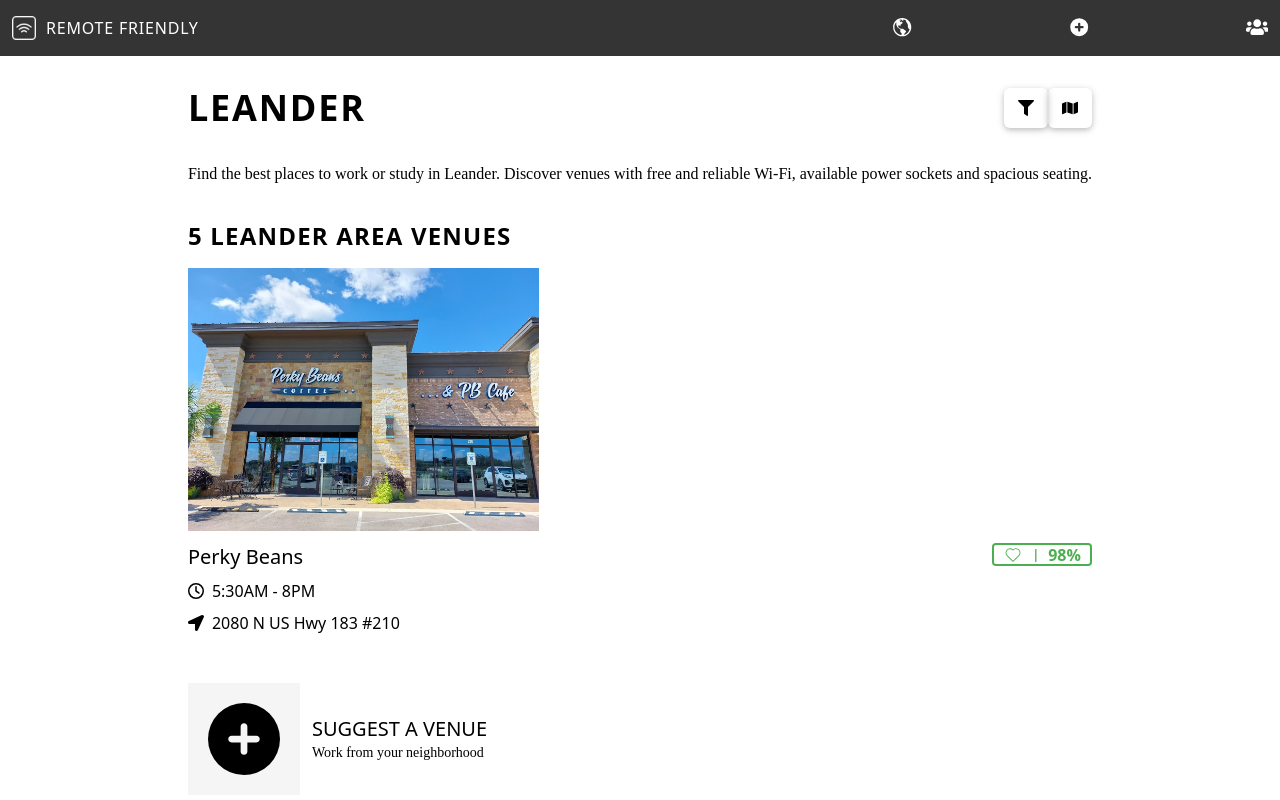
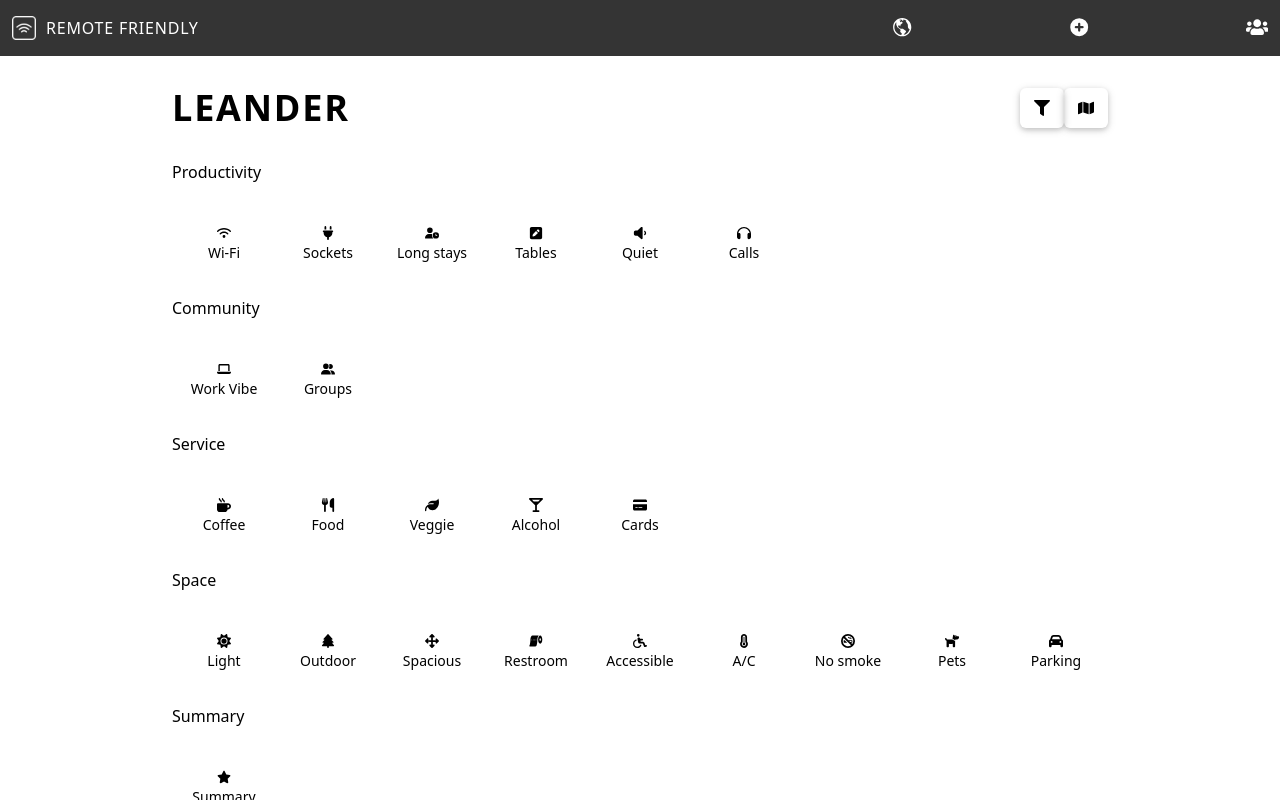
Before and after one commit to roodhouse/python-coffee-shops, a React (Create React App) app in the folder frontend/: page / in a window 1280 px wide. Both pictures are taken after a click on the element 1026 px from the left and 108 px from the top of the page. Shown: the top 800 px of the page. Built offline with nearby package versions, Linux system fonts and the light colour scheme.

Commit message:
fliter menu added

```diff
--- a/frontend/src/App.js
+++ b/frontend/src/App.js
@@ -20,9 +20,7 @@
         <div id='headerWrapper' className='w-full bg-gray px-[.75rem] py-[1rem]'>
           <Header />
         </div>
-        {/* <div id='mainContainer' className='min-h-[75svh] w-full flex items-center justify-center'> */}
-        {/* undo when done creating store page */}
-        <div id='mainContainer' className='w-full flex items-center justify-center'>
+        <div id='mainContainer' className='min-h-[75svh] w-full flex items-center justify-center'>
           <div id='homeWrapper' style={home === 'home' ? {display: 'block'} : {display: 'none'}} className='mt-[2rem] px-[.75rem]'>
             <Home />
           </div>
--- a/frontend/src/components/Home.jsx
+++ b/frontend/src/components/Home.jsx
@@ -1,13 +1,17 @@
 import React from 'react'
 import Hero from './home/Hero'
 import Places from './home/Places'
+import { AddFormProvider } from '../context/addFormContext'
 
 function Home() {
+
   return (
     <>
         <div id="homeContainer">
           <div id="heroWrapper" className='mb-[2rem]'>
-            <Hero />
+            <AddFormProvider>
+              <Hero />
+            </AddFormProvider>
           </div>
           <div id="placesWrapper">
             <Places />
--- a/frontend/src/components/home/Hero.jsx
+++ b/frontend/src/components/home/Hero.jsx
@@ -1,13 +1,52 @@
 import React from 'react'
 import TitleIcons from './hero/TitleIcons'
 import Copy from './hero/Copy'
+import { useMain } from '../../context/main'
+import { useAddForm } from '../../context/addFormContext'
 
 function Hero() {
+
+  const { home, filter } = useMain()
+  const { detailQuestions } = useAddForm()
+
+  const handleClick = (e) => {
+    const icon = e.currentTarget
+    if( icon.classList.contains('bg-[white]') ) {
+      icon.classList.replace('bg-[white]', 'bg-[#343434]')
+      icon.classList.replace('text-[black]', 'text-[white]')
+    } else {
+      icon.classList.replace('bg-[#343434]', 'bg-[white]')
+      icon.classList.replace('text-[white]', 'text-[black]')
+    }
+  }
+
   return (
     <>
         <div id="heroContainer">
             <div id="titleIconsWrapper" className='mb-[2rem]'>
                 <TitleIcons />
+            </div>
+            <div id="filterWrapper" style={home === 'home' && filter ? {display: 'block'} : {display: 'none'} }>
+              { detailQuestions.map((category) => (
+                <div id={category.category+'FilterContainer'}>
+                    <div id={category.category+'FilterHeadingContainer'} className='mb-2'>
+                      <h2>{category.category}</h2>
+                    </div>
+                    <div id={category.category+'ItemContainer'} className='flex flex-wrap text-xl'>
+                      { category.questions.map((question) => (
+                        <div id={question.label+'Container'} className='flex flex-wrap justify-center items-center text-center w-20 h-20 text-sm py-5 rounded m-3 bg-[white] text-[black]' onClick={handleClick}>
+                          <div id={question.label+'IconContainer'}>
+                            {question.icon}
+                          </div>
+                          <div id={question.label+'LabelContainer'} className='w-full'>
+                            <p>{question.label}</p>
+                          </div>
+                        </div>
+                      ))}
+
+                    </div>
+                </div>
+              ))}
             </div>
             <div id="copyWrapper">
                 <Copy />
--- a/frontend/src/components/home/hero/heroIcons/HeroIcons.jsx
+++ b/frontend/src/components/home/hero/heroIcons/HeroIcons.jsx
@@ -1,13 +1,21 @@
 import React from 'react'
 import FilterIcon from './filterIcon/FilterIcon'
 import MapIcon from './mapIcon/MapIcon'
+import { useMain } from '../../../../context/main'
 
 function HeroIcons() {
+
+  const { toggleFilter } = useMain()
+
+  const handleClick = () => {
+    toggleFilter()
+  }
+
   return (
     <>
       <div id="heroIconsContainer" className='flex flex-nowrap '>
-        <div id="filterIconWrapper" className='cursor-pointer px-2 py-3 w-11 flex justify-center shadow-[0_2px_5px_0_rgba(0,0,0,0.16),0_2px_10px_0_rgba(0,0,0,0.12)] rounded-md'>
-          <FilterIcon />
+        <div id="filterIconWrapper" className='cursor-pointer px-2 py-3 w-11 flex justify-center shadow-[0_2px_5px_0_rgba(0,0,0,0.16),0_2px_10px_0_rgba(0,0,0,0.12)] rounded-md' onClick={handleClick}>
+            <FilterIcon />
         </div>
         <div id="mapIconWrapper" className='cursor-pointer px-2 py-3 w-11 flex justify-center shadow-[0_2px_5px_0_rgba(0,0,0,0.16),0_2px_10px_0_rgba(0,0,0,0.12)] rounded-md'>
           <MapIcon />
--- a/frontend/src/context/addFormContext.jsx
+++ b/frontend/src/context/addFormContext.jsx
@@ -42,6 +42,7 @@
             questions: [
                 {
                     question: 'Is there Wi-Fi?',
+                    label: 'Wi-Fi',
                     icon: <FaWifi />,
                     answers: [
                         {
@@ -57,6 +58,7 @@
                 },
                 {
                     question: 'Are power sockets available?',
+                    label: 'Sockets',
                     icon: <FaPlug />,
                     answers: [
                         {
@@ -72,6 +74,7 @@
                 },
                 {
                     question: 'How long can you comfortably stay and work?',
+                    label: 'Long stays',
                     icon: <FaUserClock />,
                     answers: [
                         {
@@ -87,6 +90,7 @@
                 },
                 {
                     question: 'Are tables and chairs ideal for work?',
+                    label: 'Tables',
                     icon: <FaSquarePen />,
                     answers: [
                         {
@@ -102,6 +106,7 @@
                 },
                 {
                     question: 'Is it quiet?',
+                    label: 'Quiet',
                     icon: <FaVolumeLow />,
                     answers: [
                         {
@@ -118,6 +123,7 @@
                 {
                     question: 'Can you comfortably make audio/video calls?',
                     icon: <FaHeadphones />,
+                    label: 'Calls',
                     answers: [
                         {
                             answer: 'No'
@@ -137,6 +143,7 @@
             questions: [
                 {
                     question: 'Is it common to see others working?' ,
+                    label: 'Work Vibe',
                     icon: <FaLaptop />,
                     answers: [
                         {
@@ -152,6 +159,7 @@
                 },
                 {
                     question: 'Are there group tables (for 6 or more people)?',
+                    label: 'Groups',
                     icon: <FaUserGroup />,
                     answers: [
                         {
@@ -172,6 +180,7 @@
             questions: [
                 {
                     question: 'Is coffee available?',
+                    label: 'Coffee',
                     icon: <FaMugHot />,
                     answers: [
                         {
@@ -187,6 +196,7 @@
                 },
                 {
                     question: 'Is food offered?',
+                    label: 'Food',
                     icon: <FaUtensils />,
                     answers: [
                         {
@@ -202,6 +212,7 @@
                 },
                 {
                     question: 'Are there veggies options?',
+                    label: 'Veggie',
                     icon: <FaLeaf />,
                     answers: [
                         {
@@ -217,6 +228,7 @@
                 },
                 {
                     question: 'Is alcohol offered?',
+                    label: 'Alcohol',
                     icon: <FaMartiniGlass />,
                     answers: [
                         {
@@ -232,6 +244,7 @@
                 },
                 {
                     question: 'Are credit cards accepted?',
+                    label: 'Cards',
                     icon: <FaCreditCard />,
                     answers: [
                         {
@@ -252,6 +265,7 @@
             questions: [
                 {
                     question: 'Is the space full of natural light?',
+                    label: 'Light',
                     icon: <FaSun />,
                     answers: [
                         {
@@ -267,6 +281,7 @@
                 },
                 {
                     question: 'Is there an outdoor area?',
+                    label: 'Outdoor',
                     icon: <FaTree />,
                     answers: [
                         {
@@ -282,6 +297,7 @@
                 },
                 {
                     question: 'How large is the venue?',
+                    label: 'Spacious',
                     icon: <FaArrowsUpDownLeftRight />,
                     answers: [
                         {
@@ -297,6 +313,7 @@
                 },
                 {
                     question: 'Is there a restroom?',
+                    label: 'Restroom',
                     icon: <FaToiletPaper />,
                     answers: [
                         {
@@ -312,6 +329,7 @@
                 },
                 {
                     question: 'Is it easily accessible with a wheelchair?',
+                    label: 'Accessible',
                     icon: <FaWheelchair />,
                     answers: [
                         {
@@ -327,6 +345,7 @@
                 },
                 {
                     question: 'Is there air conditioning?',
+                    label: 'A/C',
                     icon: <FaTemperatureFull />,
                     answers: [
                         {
@@ -342,6 +361,7 @@
                 },
                 {
                     question: 'Is the venue smoke free?',
+                    label: 'No smoke',
                     icon: <FaBanSmoking />,
                     answers: [
                         {
@@ -357,6 +377,7 @@
                 },
                 {
                     question: 'Is the venue pet friendly?',
+                    label: 'Pets',
                     icon: <FaDog />,
                     answers: [
                         {
@@ -372,6 +393,7 @@
                 },
                 {
                     question: 'Are there parking spaces?',
+                    label: 'Parking',
                     icon: <FaCar />,
                     answers: [
                         {
@@ -392,6 +414,7 @@
             questions: [
                 {
                     question: 'In general, do you like working from here?',
+                    label: 'Summary',
                     icon: <FaStar />,
                     answers: [
                         {
--- a/frontend/src/context/main.jsx
+++ b/frontend/src/context/main.jsx
@@ -9,6 +9,7 @@
     const [ currentCity, setCurrentCity ] = useState('Leander')
     const [ venueCount, setVenueCount ] = useState()
     const [ currentVenue, setCurrentVenue ] = useState()
+    const [ filter, setFilter ] = useState(false)
 
     useEffect(() => {
         setVenueCount(5)
@@ -28,6 +29,15 @@
     function setVenue(venue) {
         setHome('store')
         setCurrentVenue(venue)
+    }
+
+    // toggle filter
+    function toggleFilter() {
+        if (filter) {
+            setFilter(false)
+        } else {
+            setFilter(true)
+        }
     }
 
     // List of States, should retrieve from DB but for now hard code
@@ -53,7 +63,7 @@
     return <MainContext.Provider value =
     {
         {
-            home, currentCity, venueCount, listOfStates, setPage, setCity, setVenue, currentVenue
+            home, currentCity, venueCount, listOfStates, setPage, setCity, setVenue, currentVenue, toggleFilter, filter
         }
     }>
         {children}
```
Also changed, not shown: 1 other file (tests, documents, lock files or other folders).
